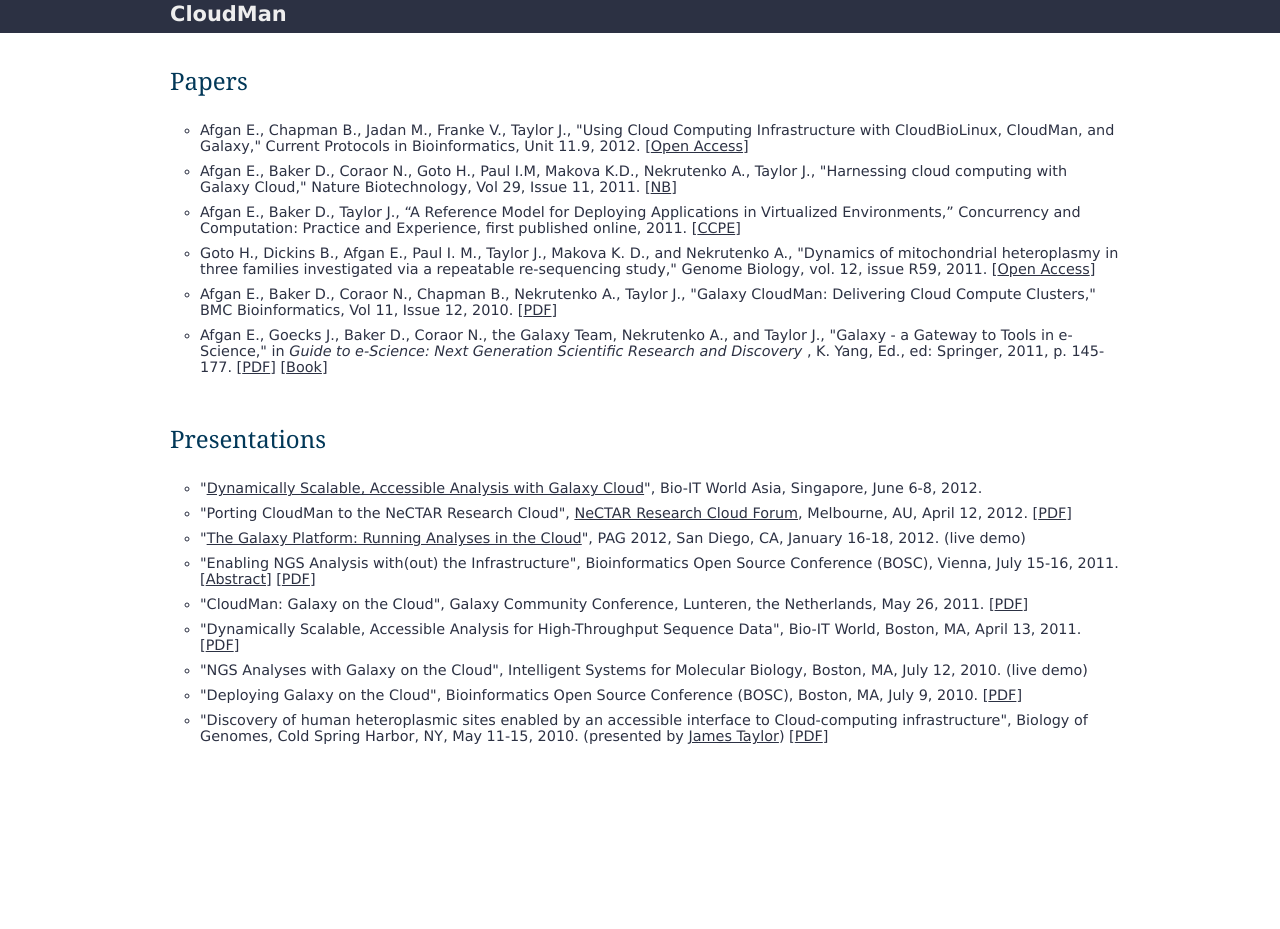
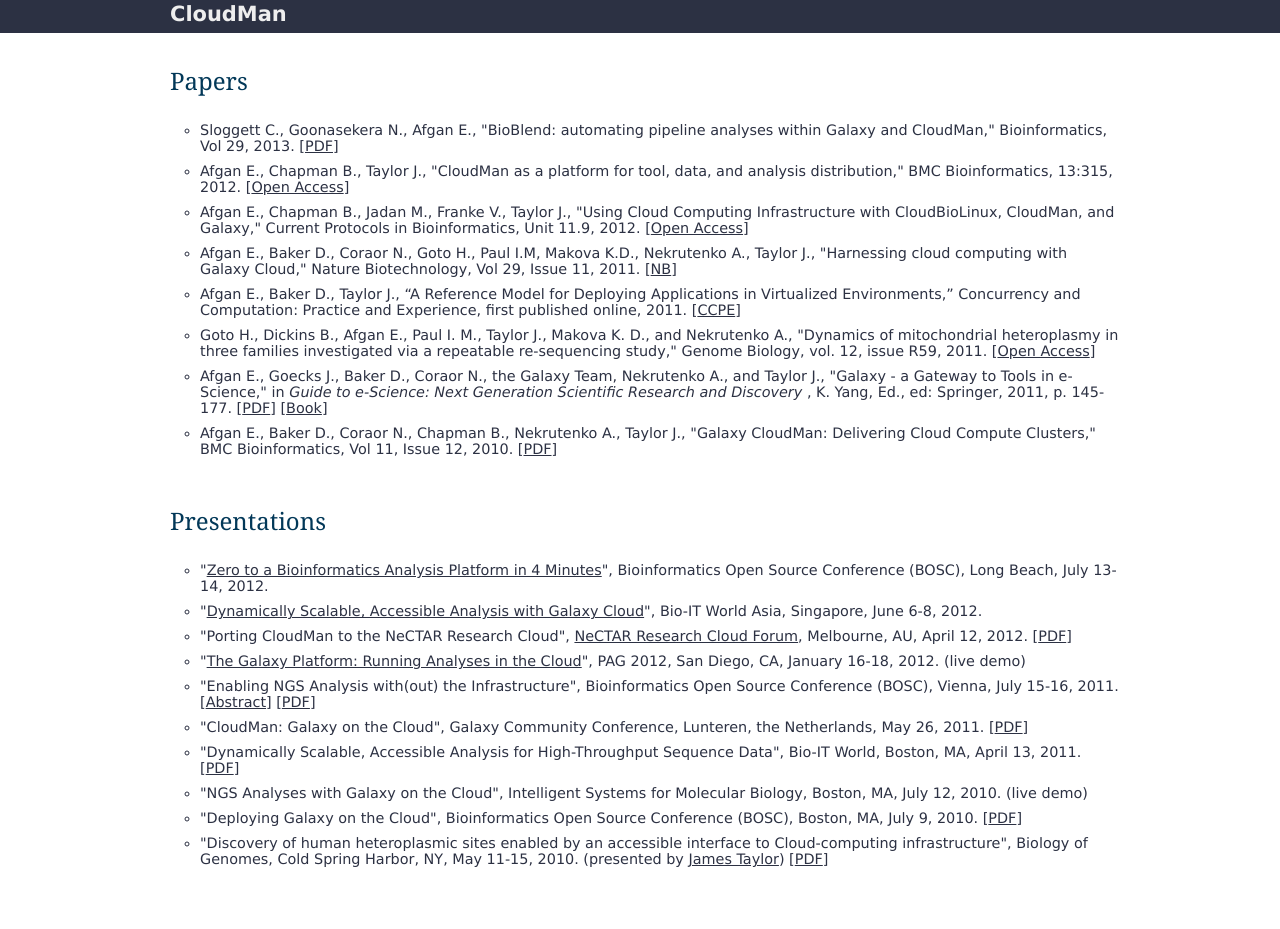
Before and after one commit to afgane/usecloudman, a Django app: template usecloudman/templates/publications.html in a window 1280 px wide. Before the commit the page ends 744 px from the top, so only its background shows below. Run offline with Django 3.2, Linux system fonts and the light colour scheme; the template is opened without the code that fills it, so the values that code supplies are empty; parts of the project's set-up code (start-up, migrations or seed data) failed here and were passed over; some libraries are stand-ins or nearby versions.

Commit message:
Update publications

```diff
--- a/usecloudman/templates/publications.html
+++ b/usecloudman/templates/publications.html
@@ -26,6 +26,15 @@
         </div>
         <div class="pubs">
             <ul>
+                <li>Sloggett C., Goonasekera N., Afgan E.,
+                    "BioBlend: automating pipeline analyses within Galaxy and CloudMan," Bioinformatics, Vol 29, 2013.
+                    [<a href="http://bib.irb.hr/datoteka/627609.PUBLISHED_BioBlend.pdf" target="_blank">PDF</a>]
+                </li>
+                <li>Afgan E., Chapman B., Taylor J.,
+                    "CloudMan as a platform for tool, data, and analysis distribution," BMC Bioinformatics, 13:315, 2012.
+                    [<a href="http://bib.irb.hr/datoteka/627618.PUBLISHED_CloudMan_sharing.pdf"
+                        target="_blank">Open Access</a>]
+                </li>
                 <li>Afgan E., Chapman B., Jadan M., Franke V., Taylor J.,
                     "Using Cloud Computing Infrastructure with CloudBioLinux, CloudMan,
                     and Galaxy," Current Protocols in Bioinformatics, Unit 11.9, 2012.
@@ -50,7 +59,6 @@
                     re-sequencing study," Genome Biology, vol. 12, issue R59, 2011.
                     [<a target="_blank" href="http://genomebiology.com/2011/12/6/R59/abstract">Open Access</a>]
                 </li>
-                <li>Afgan E., Baker D., Coraor N., Chapman B., Nekrutenko A., Taylor J., &quot;Galaxy CloudMan: Delivering Cloud Compute Clusters,&quot; BMC Bioinformatics, Vol 11, Issue 12, 2010. [<a target="_blank" href="http://www.biomedcentral.com/1471-2105/11/S12/S4">PDF</a>]</li>
                 <li>Afgan E., Goecks J., Baker D., Coraor N., the Galaxy Team,
                     Nekrutenko A., and Taylor J., "Galaxy - a Gateway to Tools
                     in e-Science," in <em>Guide to e-Science: Next Generation
@@ -61,6 +69,7 @@
                     [<a href="http://www.springerlink.com/content/x725qk571lv53845/"
                     target="_blank">Book</a>]
                 </li>
+                <li>Afgan E., Baker D., Coraor N., Chapman B., Nekrutenko A., Taylor J., &quot;Galaxy CloudMan: Delivering Cloud Compute Clusters,&quot; BMC Bioinformatics, Vol 11, Issue 12, 2010. [<a target="_blank" href="http://www.biomedcentral.com/1471-2105/11/S12/S4">PDF</a>]</li>
             </ul>
         </div>
         <div class="titles">
@@ -68,6 +77,8 @@
         </div>
         <div class="pubs">
             <ul>
+              <li>"<a href="http://www.slideshare.net/jandot/e-afgan-zero-to-a-bioinformatics-analysis-platform-in-four-minutes">Zero to a Bioinformatics Analysis Platform in 4 Minutes</a>", Bioinformatics Open Source Conference (BOSC), Long Beach, July 13-14, 2012.
+              </li>
 				<li>"<a href="http://www.bio-itworldasia.com/cla" target="_blank">Dynamically Scalable, Accessible Analysis with Galaxy Cloud</a>", Bio-IT World Asia, Singapore, June 6-8, 2012.</li>
 				<li>"Porting CloudMan to the NeCTAR Research Cloud", <a href="http://www.its.unimelb.edu.au/research/cloud/forum/rc_forum_apr_2012" target="_blank">NeCTAR Research Cloud Forum</a>, Melbourne, AU, April 12, 2012.
 			  	  [<a href="http://usecloudman.s3.amazonaws.com/CM_on_NeCTAR.pdf">PDF</a>]
```
